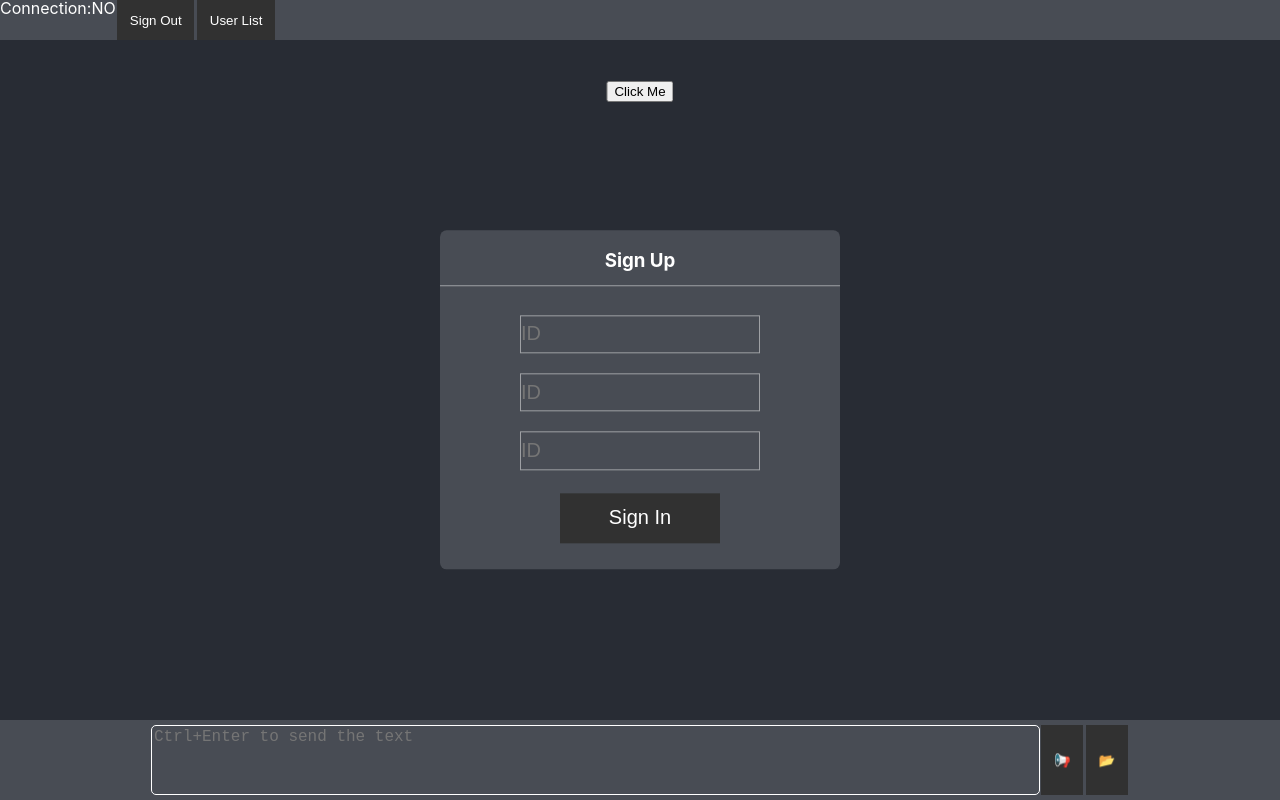
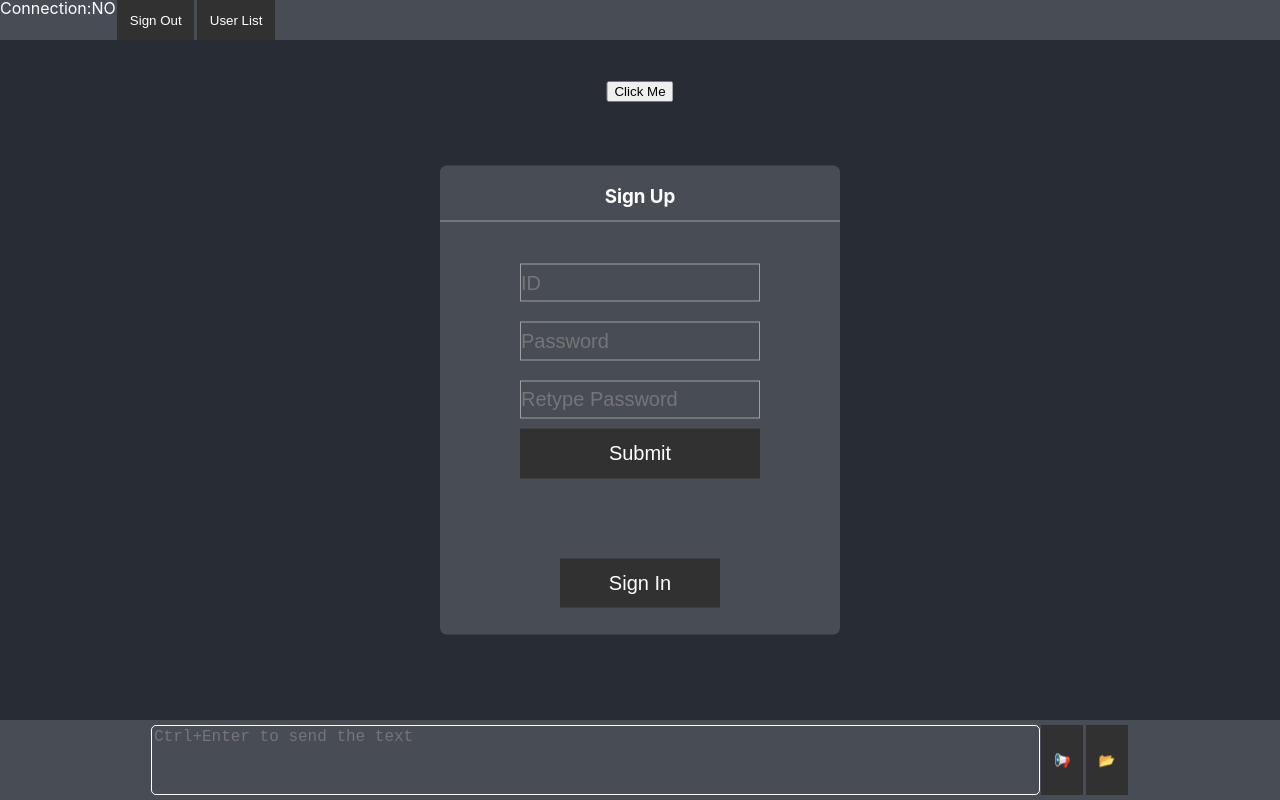
Before and after one commit to dlguswo333/chatFile-front, a React (Create React App) app: page / in a window 1280 px wide. Both pictures are taken after a click on the button "Sign Up". Built offline with nearby package versions, Linux system fonts and the light colour scheme.

Commit message:
edit Auth

```diff
--- a/src/App.css
+++ b/src/App.css
@@ -6,7 +6,9 @@
 
 .App {
   text-align: center;
-  min-height: 100vh;
-  min-width: 100vw;
+  min-height: 300px;
+  min-width: 300px;
+  height: 100vh;
+  width: 100vw;
   background-color: #212121;
 }
--- a/src/App.js
+++ b/src/App.js
@@ -5,7 +5,7 @@ import ChatBoard from './ChatBoard';
 import InputBoard from './InputBoard';
 import io from 'socket.io-client';
 import Navi from './Navi';
-import Login from './SignIn';
+import Auth from './Auth';
 import data from './data';
 import ToastBoard from './ToastBoard';
 import './App.css';
@@ -150,6 +150,21 @@ class App extends Component {
     });
   }
 
+  signUp(id, pw) {
+    var formData = new FormData();
+    axios.post(`http://localhost:${data.back_port}/signUp`, formData, {
+      auth: {
+        username: id,
+        password: pw
+      }
+    }).then((res) => {
+      alert('Your account has been created successfully.')
+    }).catch((err) => {
+      alert('Sign up failed. Please try again later.');
+    });
+  }
+
+
   signOut() {
     this.setState({ signedIn: false });
     axios.post(`http://localhost:${data.back_port}/signOut`, {
@@ -180,7 +195,7 @@ class App extends Component {
           sendText={this.sendText}
           sendFile={this.sendFile}
         />
-        {!this.state.signedIn && <Login signIn={this.signIn}></Login>}
+        {!this.state.signedIn && <Auth signIn={this.signIn} signUp={this.signUp} />}
         <ToastBoard ref={this.refToastBoard} />
       </div>
     );
--- a/src/Auth.css
+++ b/src/Auth.css
@@ -18,6 +18,7 @@ input{
   background-color: #484C54;
   margin-top: 10px;
   margin-bottom: 10px;
+  color: white;
   border: 1px solid #FFFFFF77;
 }
 h3{
--- /dev/null
+++ b/src/Auth.js
@@ -0,0 +1,159 @@
+import React, { Component } from 'react';
+import data from './data';
+import './Auth.css';
+
+class Auth extends Component {
+  constructor(props) {
+    super(props);
+    this.state =
+    {
+      toggleSignIn: true,
+      id: '',
+      pw: ''
+    };
+    this.onSubmit = this.onSubmit.bind(this);
+    this.refId = React.createRef();
+    this.refPw = React.createRef();
+    this.refRePw = React.createRef();
+  }
+  onSubmit(e) {
+    e.preventDefault();
+    if (this.state.toggleSignIn) {
+      // sign in process.
+      this.props.signIn(this.state.id, this.state.pw);
+    }
+    else {
+      // sign up process.
+      if (this.refPw.current.value !== this.refRePw.current.value) {
+        alert('Passwords do not match!');
+        return;
+      }
+      if (this.state.id.length < data.min_id_len) {
+        alert(`ID should be at least ${data.min_pw_len} long!`);
+        return;
+      }
+      if (this.state.pw.length < data.min_pw_len) {
+        alert(`Password should be at least ${data.min_pw_len} long!`);
+        return;
+      }
+      for (let i = 0; i < data.not_these_letters.length; ++i) {
+        if (this.state.id.includes(data.not_these_letters[i])) {
+          alert(`ID and Password should not contain letter: ${data.not_these_letters[i]}`);
+          return;
+        }
+      }
+      for (let i = 0; i < data.not_these_letters.length; ++i) {
+        if (this.state.pw.includes(data.not_these_letters[i])) {
+          alert(`ID and Password should not contain letter: ${data.not_these_letters[i]}`);
+          return;
+        }
+      }
+      this.props.signUp(this.state.id, this.state.pw);
+    }
+  }
+  onChange(e) {
+    e.preventDefault();
+    for (var i = 0; i < data.not_these_letters.length; ++i) {
+      if (e.target.value.includes(data.not_these_letters[i])) {
+        alert(`ID and Password cannot contain letter '${data.not_these_letters[i]}'`);
+        e.target.value = e.target.value.replace(data.not_these_letters[i], '');
+        return;
+      }
+    }
+  }
+
+  render() {
+    if (this.state.toggleSignIn)
+      return (
+        <div className="Window">
+          <h3>Sign In</h3>
+          <form onSubmit={(e) => {
+            this.onSubmit(e);
+          }}>
+            <div>
+              <input type="text"
+                maxLength={10}
+                placeholder="ID"
+                ref={this.refId}
+                onChange={(e) => {
+                  this.onChange(e);
+                  this.setState({ id: e.target.value });
+                }}
+              ></input>
+            </div>
+            <div>
+              <input type="password"
+                maxLength={10}
+                placeholder="Password"
+                ref={this.refPw}
+                onChange={(e) => {
+                  this.onChange(e);
+                  this.setState({ pw: e.target.value });
+                }}
+              ></input>
+            </div>
+            <div>
+              <button className="SubmitButton" onClick={(e) => { this.onSubmit(e) }}>Submit</button>
+            </div>
+          </form>
+          <div className="ButtonDiv">
+            < button className="ToggleButton" onClick={() => { this.setState({ toggleSignIn: !this.state.toggleSignIn }); }}>
+              Sign Up
+            </button>
+          </div>
+        </div>
+      );
+    else
+      return (
+        <div className="Window">
+          <h3>Sign Up</h3>
+          <form onSubmit={(e) => {
+            this.onSubmit(e);
+          }}>
+            <div>
+              <input type="text"
+                maxLength={10}
+                placeholder="ID"
+                ref={this.refId}
+                onChange={(e) => {
+                  this.onChange(e);
+                  this.setState({ id: e.target.value });
+                }}
+              ></input>
+            </div>
+            <div>
+              <input type="password"
+                maxLength={10}
+                placeholder="Password"
+                ref={this.refPw}
+                onChange={(e) => {
+                  this.onChange(e);
+                  this.setState({ pw: e.target.value });
+                }}
+              ></input>
+            </div>
+            <div>
+              <input type="password"
+                placeholder="Retype Password"
+                ref={this.refRePw}
+                onChange={(e) => {
+                  this.onChange(e);
+                  this.setState({ pw: e.target.value });
+                }}
+              ></input>
+            </div>
+            <div>
+              <button className="SubmitButton" onClick={(e) => { this.onSubmit(e) }}>Submit</button>
+            </div>
+          </form>
+          <div className="ButtonDiv">
+            < button className="ToggleButton" onClick={() => { this.setState({ toggleSignIn: !this.state.toggleSignIn }); }}>
+              Sign In
+            </button>
+          </div>
+        </div>
+      );
+  }
+}
+
+export default Auth;
--- a/src/ChatBoard.css
+++ b/src/ChatBoard.css
@@ -1,8 +1,7 @@
 .ChatBoard {
   display: inline-block;
   background-color: #282c34;
-  min-height: 85vh;
-  max-height: 85vh;
+  height: 85%;
   display: flex;
   flex-direction: column;
   font-size: calc(10px + 2vmin);
--- a/src/InputBoard.css
+++ b/src/InputBoard.css
@@ -1,7 +1,6 @@
 .InputBoard{
   display: flex;
-  min-height: 10vh;
-  max-height: 10vh;
+  height: 10%;
   background-color: #484c54;
   text-align: center;
   justify-content: center;
--- a/src/Navi.css
+++ b/src/Navi.css
@@ -1,5 +1,5 @@
 .Navi{
-  height: 5vh;
+  height: 5%;
   display: flex;
   background-color: #484c54;
   color: white;
--- a/src/SignIn.js
+++ /dev/null
@@ -1,130 +0,0 @@
-import React, { Component } from 'react';
-import './Auth.css';
-
-class Auth extends Component {
-  constructor(props) {
-    super(props);
-    this.state =
-    {
-      toggleSignIn: true,
-      id: '',
-      pw: ''
-    };
-    this.log = this.log.bind(this);
-    this.onSubmit = this.onSubmit.bind(this);
-    this.refId = React.createRef();
-    this.Pw = React.createRef();
-  }
-  log(e) {
-    e.preventDefault();
-    console.log(e.target.value);
-    this.setState({ value: e.target.value });
-  };
-  onSubmit(e) {
-    e.preventDefault();
-    if (this.state.toggleSignIn) {
-      this.props.signIn(this.state.id, this.state.pw);
-    }
-    else {
-
-    }
-  }
-  render() {
-    if (this.state.toggleSignIn)
-      return (
-        <div className="Window">
-          <h3>Sign In</h3>
-          <form onSubmit={(e) => {
-            this.onSubmit(e);
-          }}>
-            <div>
-              <input type="text"
-                placeholder="ID"
-                ref={this.refId}
-                onChange={(e) => {
-                  e.preventDefault();
-                  if (e.target.value.includes(':')) {
-                    e.target.value = e.target.value.replace(':', '');
-                  }
-                  this.setState({ id: e.target.value });
-                }}
-              ></input>
-            </div>
-            <div>
-              <input type="password"
-                placeholder="password"
-                ref={this.Pw}
-                onChange={(e) => {
-                  e.preventDefault();
-                  if (e.target.value.includes(':')) {
-                    e.target.value = e.target.value.replace(':', '');
-                  }
-                  this.setState({ pw: e.target.value });
-                }}
-              ></input>
-            </div>
-            <div>
-              <button className="SubmitButton" onClick={(e) => { this.onSubmit(e) }}>Submit</button>
-            </div>
-          </form>
-          <div className="ButtonDiv">
-            < button className="ToggleButton" onClick={() => { this.setState({ toggleSignIn: !this.state.toggleSignIn }); }}>
-              Sign Up
-            </button>
-          </div>
-        </div>
-      );
-    else
-      return (
-        <div className="Window">
-          <h3>Sign Up</h3>
-          <div>
-            <input type="text"
-              placeholder="ID"
-              ref={this.Pw}
-              onChange={(e) => {
-                e.preventDefault();
-                if (e.target.value.includes(':')) {
-                  e.target.value = e.target.value.replace(':', '');
-                }
-                this.setState({ pw: e.target.value });
-              }}
-            ></input>
-          </div>
-          <div>
-            <input type="text"
-              placeholder="ID"
-              ref={this.Pw}
-              onChange={(e) => {
-                e.preventDefault();
-                if (e.target.value.includes(':')) {
-                  e.target.value = e.target.value.replace(':', '');
-                }
-                this.setState({ pw: e.target.value });
-              }}
-            ></input>
-          </div>
-          <div>
-            <input type="text"
-              placeholder="ID"
-              ref={this.Pw}
-              onChange={(e) => {
-                e.preventDefault();
-                if (e.target.value.includes(':')) {
-                  e.target.value = e.target.value.replace(':', '');
-                }
-                this.setState({ pw: e.target.value });
-              }}
-            ></input>
-          </div>
-          <div className="ButtonDiv">
-            < button className="ToggleButton" onClick={() => { this.setState({ toggleSignIn: !this.state.toggleSignIn }); }}>
-              Sign In
-            </button>
-          </div>
-        </div>
-      );
-  }
-}
-
-export default Auth;
--- a/src/data.js
+++ b/src/data.js
@@ -9,6 +9,8 @@ data['back_disconnect'] = 'disconnect';
 data['front_disconnect'] = 'disconnection';
 data['max_file_size'] = 100 * 1024 * 1024;
 data['not_these_letters'] = ': \t';
+data['min_id_len'] = 5;
+data['min_pw_len'] = 6;
 
 // exports.data = data;
 export default data;
```
Also changed, not shown: src/SignUp.js (deleted).
